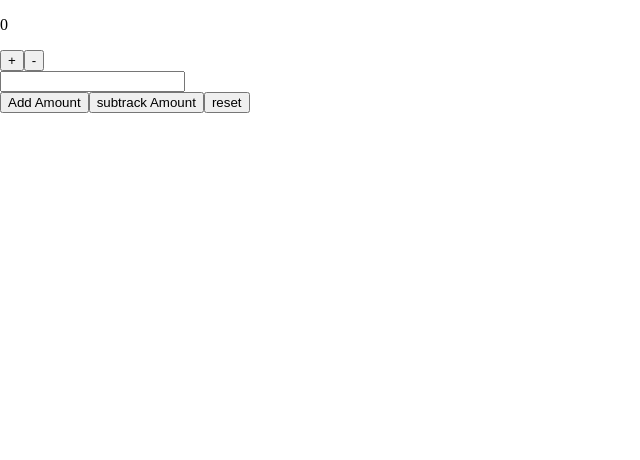
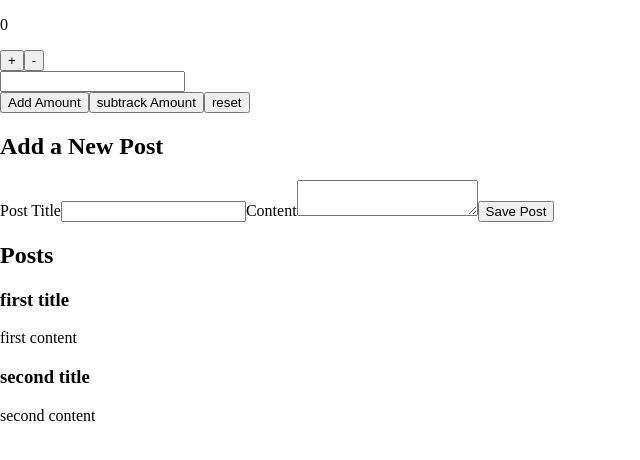
Before and after one commit to CodeDunkey/reactReduxTypescriptTutorial, a React (Create React App) app in the folder reactreduxtypescript/: page / in a window 1280 px wide. Shown: the top 460 px of the page, without its empty margins (0-640 px from the left). Built offline with nearby package versions, Linux system fonts and the light colour scheme.

Commit message:
04.04.2024 12:29

```diff
--- a/reactreduxtypescript/src/App.tsx
+++ b/reactreduxtypescript/src/App.tsx
@@ -1,17 +1,17 @@
 import React from 'react';
 import logo from './logo.svg';
 import Counter from './app/features/counter/Counter';
-// import { PostsList } from './app/features/Post/PostsList';
+import { PostsList } from './app/features/Post/PostsList';
 import { ComponentOne } from './app/Types/ComponentOne';
-// import { AddPostForm } from './app/features/Post/AddPostForm';
+import { AddPostForm } from './app/features/Post/AddPostForm';
 import './App.css';
 
 function App() {
   return (
     <div >
       <Counter />
-      {/* <AddPostForm /> */}
-      {/* <PostsList /> */}
+      <AddPostForm />
+      <PostsList />
       {/* <ComponentOne /> */}
     </div>
   );
--- a/reactreduxtypescript/src/app/features/Post/AddPostForm.tsx
+++ b/reactreduxtypescript/src/app/features/Post/AddPostForm.tsx
@@ -1,41 +1,41 @@
-// import { useState, ChangeEvent } from "react"
+import { useState, ChangeEvent } from "react"
 // import { useDispatch } from "react-redux"
-// import { nanoid } from "@reduxjs/toolkit"
-// import { postAdded } from "./postSlice"
+import { useAppDispatch } from "../../Hooks/hook"
+import { nanoid } from "@reduxjs/toolkit"
+import { postAdded } from "./postSlice"
 
-// export const AddPostForm = () => {
-//     const [title, setTitle] = useState("")
-//     const [content, setContent] = useState("")
-//     const dispatch = useDispatch();
-//     const onTitleChange = (e: ChangeEvent<HTMLInputElement>) => {
-//         setTitle(e.target.value)
-//     }
-//     const onContentChange = (e: ChangeEvent<HTMLTextAreaElement>) => {
-//         setContent(e.target.value)
-//     }
-//     const onSavePostClicked = () =>{
-//         if (title && content) {
-//             // dispatch(
-//             //     postAdded(title, content)
-//             // )
-//             setTitle("")
-//             setContent("")
-//         }
-//     }
-//     return (
-//         <section>
-//             <h2>Add a New Post</h2>
-//             <label htmlFor="postTitle">Post Title</label>
-//             <input type="text" id="postTitle" name="postTitle" value={title} onChange={onTitleChange}></input>
-//             <label htmlFor="postContent">Content</label>
-//             <textarea id="postContent" name="postContent" value={content} onChange={onContentChange}></textarea>
-//             <button type="button" onClick={onSavePostClicked}>Save Post</button>
-//         </section>
-//     )
-// }
 
-export const name = () => {
-return(
-<div></div>
-)
+export const AddPostForm = () => {
+    const [title, setTitle] = useState<string>("")
+    const [content, setContent] = useState<string>("")
+
+    const dispatch = useAppDispatch();
+
+    const onTitleChange = (e: ChangeEvent<HTMLInputElement>) => {
+        setTitle(e.target.value)
+    }
+    const onContentChange = (e: ChangeEvent<HTMLTextAreaElement>) => {
+        setContent(e.target.value)
+    }
+
+    const onSavePostClicked = () => {
+        if (title && content) {
+            dispatch(
+                postAdded(title, content)
+            )
+
+            setTitle("")
+            setContent("")
+        }
+    }
+    return (
+        <section>
+            <h2>Add a New Post</h2>
+            <label htmlFor="postTitle">Post Title</label>
+            <input type="text" id="postTitle" name="postTitle" value={title} onChange={onTitleChange}></input>
+            <label htmlFor="postContent">Content</label>
+            <textarea id="postContent" name="postContent" value={content} onChange={onContentChange}></textarea>
+            <button type="button" onClick={onSavePostClicked}>Save Post</button>
+        </section>
+    )
 }
--- a/reactreduxtypescript/src/app/features/Post/PostsList.tsx
+++ b/reactreduxtypescript/src/app/features/Post/PostsList.tsx
@@ -1,28 +1,26 @@
 // import { useSelector } from "react-redux";
-// // import { initialStateValue } from "./postSlice";
+// import { initialStateValue } from "./postSlice";
 // import { selectAllPosts } from "./postSlice";
-// // import { func } from "../../Types/Types";
-// export const PostsList = () => {
-//     // func();
-//     const posts = useSelector(selectAllPosts)
-//     const renderedPosts = posts.map((post: any) => {
-//         return (
-//             <article key={post.id}>
-//                 <h3>{post.title}</h3>
-//                 <p>{post.content.substring(0, 100)}</p>
-//             </article>
-//         )
-//     })
-//     return (
-//         <section>
-//             <h2>Posts</h2>
-//             {renderedPosts}
-//         </section>
-//     )
-// }
+// import { func } from "../../Types/Types";
+import { useAppSelector } from "../../Hooks/hook"
 
-export const name1 = () => {
-return(
-<div></div>
-)
+export const PostsList = () => {
+    // func();
+    const posts = useAppSelector((state) => state.posts)
+
+    console.log('posts', posts);
+    const showPosts = posts.map((post) => {
+        return (
+            <article key={post.id}>
+                <h3>{post.title}</h3>
+                <p>{post.content.substring(0, 100)}</p>
+            </article>
+        )
+    })
+    return (
+        <section>
+            <h2>Posts</h2>
+            {showPosts}
+        </section>
+    )
 }
--- a/reactreduxtypescript/src/app/features/Post/postSlice.ts
+++ b/reactreduxtypescript/src/app/features/Post/postSlice.ts
@@ -1,42 +1,38 @@
-// import { createSlice, nanoid } from "@reduxjs/toolkit";
+import { PayloadAction, createSlice, nanoid } from "@reduxjs/toolkit";
 
-// export type initialStateValue = {
-//     id: string,
-//     title: string,
-//     content: string,
-// }
-// const initialState: initialStateValue[] = [
-//     { id: "1", title: "first title", content: "first content" },
-//     { id: "2", title: "second title", content: "second content" },
-// ]
+export type initialStateValue = {
+    id: string,
+    title: string,
+    content: string,
+}
+const initialState: initialStateValue[] = [
+    { id: "1", title: "first title", content: "first content" },
+    { id: "2", title: "second title", content: "second content" },
+]
 
-// const postsSlice = createSlice({
-//     name: "posts",
-//     initialState,
-//     reducers: {
-//         postAdded: {
-//             reducer(state, action) {
-//                 state.push(action.payload)
-//             },
-//             prepare(title: string, content: string) {
-//                 return {
-//                     payload: {
-//                         id: nanoid(),
-//                         title,
-//                         content,
-//                     },
-//                 }
-//             },
-//         },
-//     }
-// })
+const postsSlice = createSlice({
+    name: "posts",
+    initialState,
+    reducers: {
+        postAdded: {
+            reducer(state, action: PayloadAction<initialStateValue>) {
+                state.push(action.payload)
+            },
+            prepare( title, content) {
+                return {
+                    payload: {
+                        id: nanoid(),
+                        title,
+                        content,
+                    },
+                }
+            },
+        },
+    }
+})
 
 // export const selectAllPosts = (state: any) => state.posts;
 
-// export const { postAdded } = postsSlice.actions;
+export const { postAdded } = postsSlice.actions;
 
-// export default postsSlice.reducer;
-
-export const name = () => {
-
-    }
+export default postsSlice.reducer;
--- a/reactreduxtypescript/src/app/store/Store.ts
+++ b/reactreduxtypescript/src/app/store/Store.ts
@@ -1,13 +1,13 @@
 import { configureStore } from "@reduxjs/toolkit";
 import counterReducer from '../features/counter/counterSlice';
-// import postsReducer from '../features/Post/postSlice'
+import postsReducer from '../features/Post/postSlice'
 
 // only one store is recommented, multiple is possible
 export const store = configureStore({
     //
     reducer: {
         counter: counterReducer,
-        // posts: postsReducer
+        posts: postsReducer
     }
 })
 
```
Also changed, not shown: reactreduxtypescript/src/app/features/Users/usersSlice.ts (added, +19 -0 lines).
